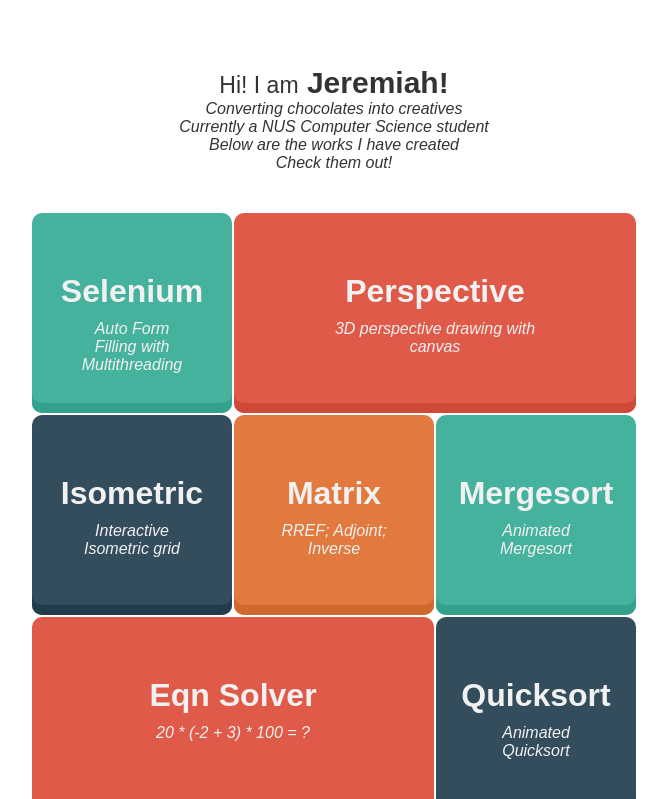
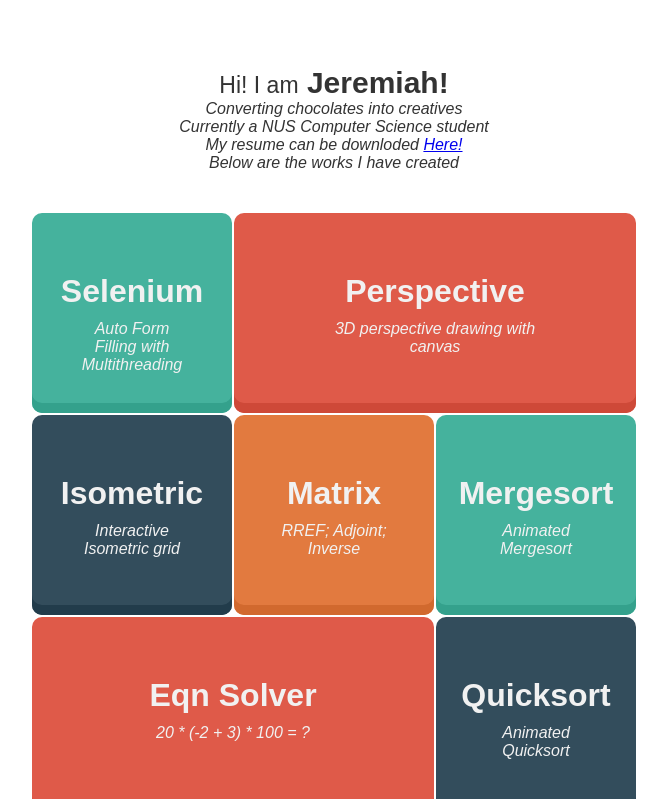
Before and after one commit to jeremiah-ang/jeremiah-ang.github.io, a website built with webpack: page index.html in a window 1280 px wide. Shown: the top 799 px of the page, without its empty margins (306-973 px from the left). Built offline with nearby package versions, Linux system fonts and the light colour scheme.

Commit message:
add resume

```diff
--- a/index.html
+++ b/index.html
@@ -12,8 +12,8 @@
                 <span class = 'small'>Hi! I am</span> Jeremiah! </p>
                 <p class = 'description'> Converting chocolates into creatives </p>
                 <p class = 'description'> Currently a NUS Computer Science student</p>
+                <p class = 'description'> My resume can be downloded <a href='./app/assets/Resume.pdf'>Here!</a></p>
                 <p class = 'description'> Below are the works I have created</p>
-                <p class = 'description'> Check them out!</p>
             </div>
             <div id = 'items'> </div>
             <div class = 'cell larger' id = 'contact'> <p> <span>Mail me at:</span> <br/> jeremiahang94@gmail.com </p> </div>
```
Also changed, not shown: 3 other files.
